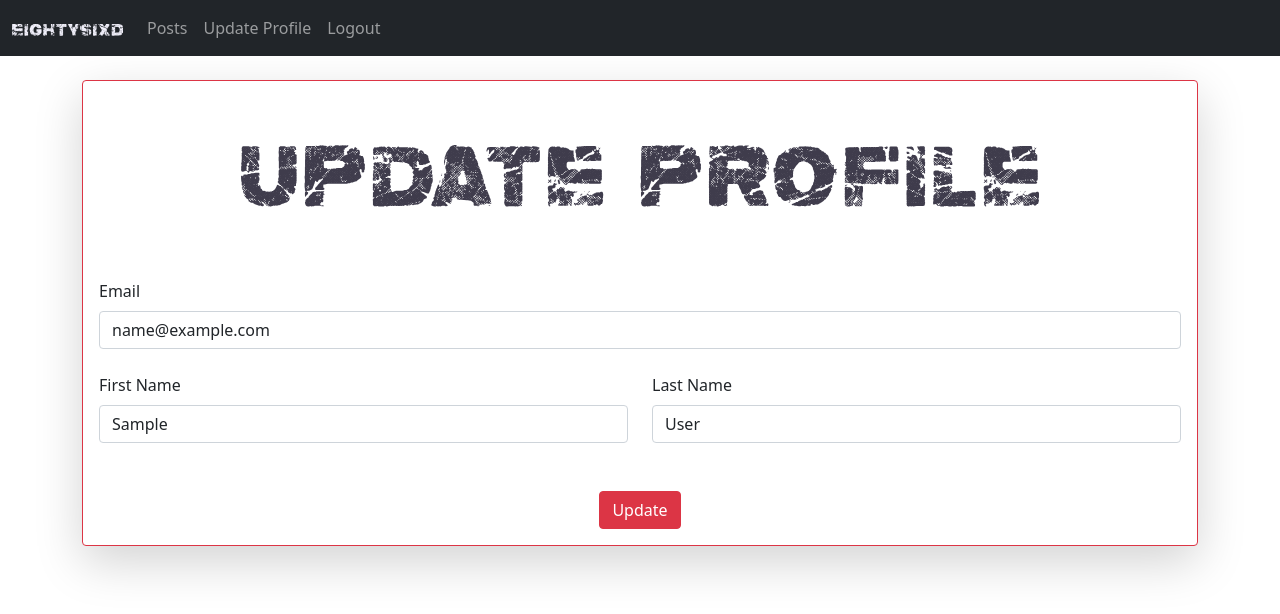
After one commit to saradevereux/eighty_six-d, a Flask app: page /update-profile/1 in a window 1280 px wide. The commit adds this page. Shown: the top 614 px of the page. Run offline with Flask 2, Linux system fonts and the light colour scheme; the visitor is signed in with stand-in values (Sample User, id 1); data comes from the database, SQL or seed files in the repository; some libraries are stand-ins or nearby versions.

Commit message:
add update profile end point and template

```diff
--- a/app.py
+++ b/app.py
@@ -11,7 +11,7 @@ def create_app():
     app = Flask(__name__)
 
     app.config["SECRET_KEY"] = "dev"
-    app.config["SQLALCHEMY_DATABASE_URI"] = "mysql+pymysql://root:password123@localhost/eightysixd"
+    app.config["SQLALCHEMY_DATABASE_URI"] = "postgresql://postgres:postgres@localhost:5432"
     db.init_app(app)
 
     app.register_blueprint(views, url_prefix="/")
--- a/auth.py
+++ b/auth.py
@@ -1,9 +1,9 @@
-from flask import Blueprint, render_template, redirect, url_for, request, flash
+from flask import Blueprint, render_template, redirect, url_for, request, flash, jsonify
 from flask_login import login_user, logout_user, login_required, current_user
 from werkzeug.security import generate_password_hash, check_password_hash
 
 from db import db
-from forms import SignUpForm, LoginForm
+from forms import SignUpForm, LoginForm, UpdateProfileForm
 from models import User
 
 
@@ -54,3 +54,20 @@ def sign_up():
 def logout():
     logout_user()
     return redirect(url_for("auth.login"))
+
+@auth.route("/update-profile/<user_id>", methods=["GET", "POST"])
+@login_required
+def update_profile(user_id):
+    user = User.query.get_or_404(user_id)
+    form = UpdateProfileForm()
+    if request.method == "POST":
+        user.first_name = request.form["first_name"]
+        user.last_name = request.form["last_name"]
+        user.email = request.form["email"]
+
+        db.session.commit()
+        login_user(user, remember=True)
+        flash("Profile has been updated")
+        return redirect(url_for("views.home"))
+
+    return render_template("update-profile.html", form=form, user=current_user)
--- a/forms.py
+++ b/forms.py
@@ -17,6 +17,12 @@ class LoginForm(FlaskForm):
     password = PasswordField("Passowrd", validators=[DataRequired()])
     submit = SubmitField("Submit")
 
+class UpdateProfileForm(FlaskForm):
+    first_name = StringField("First Name", validators=[DataRequired()])
+    last_name = StringField("Last Name", validators=[DataRequired()])
+    email = StringField("Email", validators=[DataRequired(), Email()])
+    submit = SubmitField("Update")
+
 class CreatePostForm(FlaskForm):
     business = StringField("Name of Restaurant", validators=[DataRequired()])
     text = TextAreaField("Leave Your Review", validators=[DataRequired()])
--- a/templates/navbar.html
+++ b/templates/navbar.html
@@ -1,12 +1,16 @@
 <nav class="navbar navbar-expand-lg navbar-dark bg-dark">
     <div class="container-fluid">
-        <a class="navbar-brand" href="/home"><img src="static/images/logo.png" alt="eighty-six'd logo"></a>
-        <button class="navbar-toggler" type="button" data-bs-toggle="collapse" data-bs-target="#navbar"><span class="navbar-toggler-icon"></span></button>
+        <a class="navbar-brand" href="/home">
+            <img src="/static/images/logo.png" alt="eighty-six'd logo">
+        </a>
+        <button class="navbar-toggler" type="button" data-bs-toggle="collapse" data-bs-target="#navbar">
+            <span class="navbar-toggler-icon"></span>
+        </button>
         <div class="collapse navbar-collapse" id="navbar">
             <div class="navbar-nav">
                 {% if user.is_authenticated %}
-                <a class="nav-item nav-link" href="/home">Posts
-                </a>
+                <a class="nav-item nav-link" href="/home">Posts</a>
+                <a class="nav-item nav-link" href="/update-profile/{{ user.id }}">Update Profile</a>
                 <a class="nav-item nav-link" href="/logout">Logout</a>
                 {% else %}
                 <a class="nav-item nav-link" href="/login">Login</a>
--- a/templates/signup.html
+++ b/templates/signup.html
@@ -1,7 +1,5 @@
 {% extends "base.html" %}
-{% block title %}
-Sign Up
-{% endblock %}
+{% block title %}Sign Up{% endblock %}
 <div class="p-3 mb-2 bg-secondary text-white">.bg-secondary>
 {% block content %}
 <br/>
--- /dev/null
+++ b/templates/update-profile.html
@@ -0,0 +1,36 @@
+{% extends "base.html" %}
+{% block title %}Update Profile{% endblock %}
+<div class="p-3 mb-2 bg-secondary text-white">.bg-secondary>
+{% block content %}
+<br/>
+<div class="shadow-lg p-3 mb-5 bg-body rounded border border-danger">
+    <br/><br/>
+<form action="/update-profile/{{ user.id }}" method="POST">
+    <center>
+        <img class="img-fluid" src="/static/images/update_profile.png" alt="update-profile">
+    <br/><br/><br/><br/>
+    </center>
+
+    {{ form.hidden_tag() }}
+
+    {{ form.email.label(class="form-label") }}
+    {{ form.email(class="form-control", value=user.email) }}
+    <br/>
+    <div class="row">
+        <div class="col">
+            {{ form.first_name.label(class="form-label") }}
+            {{ form.first_name(class="form-control", value=user.first_name) }}
+        </div>
+
+        <div class="col">
+            {{ form.last_name.label(class="form-label") }}
+            {{ form.last_name(class="form-control", value=user.last_name) }}
+        </div>
+    </div>
+    <br/><br/>
+    <center>
+        {{ form.submit(class="btn btn-danger") }}
+    </center>
+</form>
+</div>
+{% endblock %}
--- a/views.py
+++ b/views.py
@@ -96,7 +96,7 @@ def delete_comment(comment_id):
     return redirect(url_for("views.home"))
 
 
-@views.route("/like-post/<post_id>", methods=["POST"])
+@views.route("/like-post/<post_id>", methods=["GET", "PATCH"])
 @login_required
 def like(post_id):
     post = Post.query.filter_by(id=post_id).first()
```
Also changed, not shown: static/images/update_profile.png (added).
